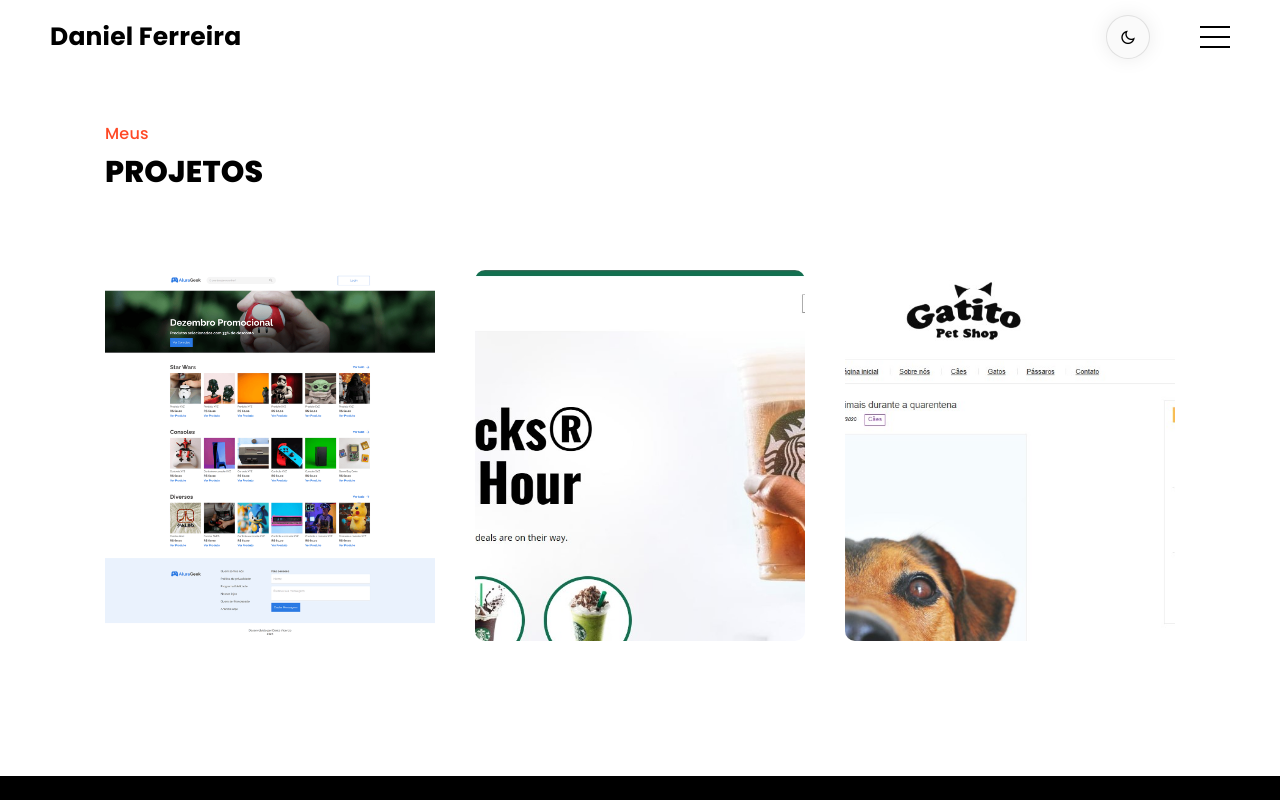
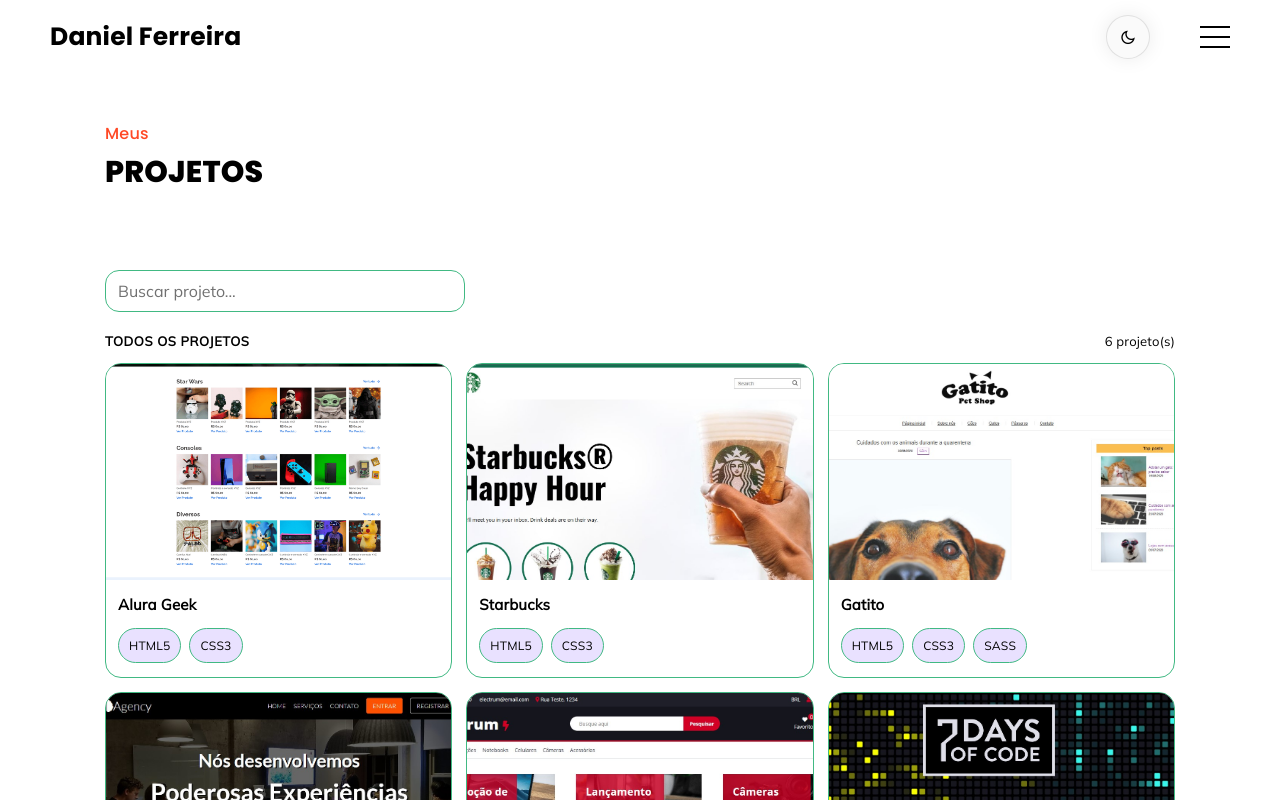
Before and after one commit to DanielFFerreira/daniel-portfolio, a Vue app: page /portfolio in a window 1280 px wide. Shown: the top 800 px of the page. Built offline with nearby package versions, Linux system fonts and the light colour scheme.

Commit message:
Adjusting website projects session

```diff
--- a/src/views/PortfolioView.vue
+++ b/src/views/PortfolioView.vue
@@ -5,72 +5,338 @@
         <p class="section-subtitle">Meus</p>
         <h2 class="h2 section-title">Projetos</h2>
 
-        <ul class="has-scrollbar">
-          <li v-for="item in items" :key="item.title" class="scrollbar-item">
-            <div class="card">
-              <figure class="card-banner img-holder" style="--width: 600; --height: 675;">
-                <img :src="item.image" width="600" height="675" loading="lazy" :alt="item.title" class="img-cover" />
-              </figure>
+        <!-- CONTROLES -->
+        <div class="portfolio-controls">
+          <label class="search">
+            <span class="sr-only">Buscar projetos</span>
+            <input v-model="q" type="search" placeholder="Buscar projeto..." />
+          </label>
 
-              <a :href="item.url" class="card-content" target="_blank">
-                <ion-icon name="arrow-forward-outline" aria-hidden="true"></ion-icon>
-                <h3 class="h3 card-title">{{ item.title }}</h3>
-                <p class="card-text">{{ item.source }}</p>
+          <!-- <select
+            v-model="activeTag"
+            class="select"
+            aria-label="Filtrar por tecnologia"
+          >
+            <option value="">Todas as tags</option>
+            <option v-for="t in allTags" :key="t" :value="t">{{ t }}</option>
+          </select> -->
+        </div>
+
+        <!-- TODOS (GRID) -->
+        <div class="portfolio-block">
+          <div class="portfolio-block-head">
+            <h3 class="portfolio-block-title">Todos os projetos</h3>
+            <span class="count">{{ filtered.length }} projeto(s)</span>
+          </div>
+
+          <ul class="portfolio-grid" aria-label="Lista de todos os projetos">
+            <li
+              v-for="item in filtered"
+              :key="item.title"
+              class="portfolio-grid-item"
+            >
+              <a
+                class="grid-card"
+                :href="item.url"
+                target="_blank"
+                rel="noreferrer"
+                :aria-label="`Abrir ${item.title}`"
+              >
+                <div class="grid-cover">
+                  <img :src="item.image" :alt="item.title" loading="lazy" />
+                </div>
+
+                <div class="grid-body">
+                  <h3 class="grid-title">{{ item.title }}</h3>
+                  <p v-if="item.source" class="grid-text">{{ item.source }}</p>
+
+                  <div class="chip-row">
+                    <span v-for="t in item.tags" :key="t" class="chip">{{
+                      t
+                    }}</span>
+                  </div>
+                </div>
               </a>
-            </div>
-          </li>
-        </ul>
+            </li>
+          </ul>
+
+          <p v-if="!filtered.length" class="empty">
+            Nenhum projeto encontrado. Tenta outra busca ou remove o filtro.
+          </p>
+        </div>
       </div>
     </section>
   </article>
 </template>
 
 <script setup lang="ts">
-import p1 from '../assets/images/projetos/projeto1.png'
-import p2 from '../assets/images/projetos/starbucks.jpg'
-import p3 from '../assets/images/projetos/gatito.jpg'
-import p4 from '../assets/images/projetos/agency.jpg'
-import p5 from '../assets/images/projetos/electrum.jpg'
-import p6 from '../assets/images/projetos/7DyasOfCodeAlura.jpg'
+import { computed, ref } from "vue";
 
-type Item = { title: string; source: string; image: string, url: string }
+import p1 from "../assets/images/projetos/projeto1.png";
+import p2 from "../assets/images/projetos/starbucks.jpg";
+import p3 from "../assets/images/projetos/gatito.jpg";
+import p4 from "../assets/images/projetos/agency.jpg";
+import p5 from "../assets/images/projetos/electrum.jpg";
+import p6 from "../assets/images/projetos/7DyasOfCodeAlura.jpg";
 
-const items: Item[] = [
+type Project = {
+  title: string;
+  source: string;
+  image: string;
+  url: string;
+  tags: string[];
+  featured?: boolean;
+};
+
+const projects: Project[] = [
   {
-    title: 'Alura Geek',
-    source: '',
+    title: "Alura Geek",
+    source: "",
     image: p1,
-    url: 'https://alura-geek-theta.vercel.app/'
+    url: "https://alura-geek-theta.vercel.app/",
+    tags: ["HTML5", "CSS3"],
+    featured: true,
   },
   {
-    title: 'Starbucks',
-    source: '',
+    title: "Starbucks",
+    source: "",
     image: p2,
-    url: 'https://starbucks-chi.vercel.app/'
+    url: "https://starbucks-chi.vercel.app/",
+    tags: ["HTML5", "CSS3"],
+    featured: true,
   },
   {
-    title: 'Gatito',
-    source: '',
+    title: "Gatito",
+    source: "",
     image: p3,
-    url: 'https://projeto-sass-alura.vercel.app/'
+    url: "https://projeto-sass-alura.vercel.app/",
+    tags: ["HTML5", "CSS3", "SASS"],
+    featured: true,
   },
   {
-    title: 'Agency',
-    source: '',
+    title: "Agency",
+    source: "",
     image: p4,
-    url: 'https://agency-ecru.vercel.app/'
+    url: "https://agency-ecru.vercel.app/",
+    tags: ["HTML5", "CSS3", "SASS"],
   },
   {
-    title: 'Electrum',
-    source: '',
+    title: "Electrum",
+    source: "",
     image: p5,
-    url: 'https://electrum.vercel.app/'
+    url: "https://electrum.vercel.app/",
+    tags: ["HTML5", "CSS3", "SASS"],
   },
   {
-    title: 'Alura 7 days code',
-    source: '',
+    title: "Alura 7 days code",
+    source: "",
     image: p6,
-    url: 'https://alura-7dayscode.vercel.app/'
+    url: "https://alura-7dayscode.vercel.app",
+    tags: ["HTML5", "CSS3", "JAVASCRIPT"],
+  },
+];
+
+const q = ref("");
+const activeTag = ref("");
+
+const featured = computed(() => projects.filter((p) => p.featured));
+
+const allTags = computed(() => {
+  const set = new Set<string>();
+  projects.forEach((p) => p.tags.forEach((t) => set.add(t)));
+  return Array.from(set).sort((a, b) => a.localeCompare(b));
+});
+
+const filtered = computed(() => {
+  const query = q.value.trim().toLowerCase();
+
+  return projects.filter((p) => {
+    const matchesQuery =
+      !query ||
+      p.title.toLowerCase().includes(query) ||
+      p.source.toLowerCase().includes(query) ||
+      p.tags.some((t) => t.toLowerCase().includes(query));
+
+    const matchesTag = !activeTag.value || p.tags.includes(activeTag.value);
+    return matchesQuery && matchesTag;
+  });
+});
+</script>
+
+<style scoped lang="scss">
+/* CONTROLES */
+.portfolio-controls {
+  margin-top: 14px;
+  display: flex;
+  gap: 12px;
+  flex-wrap: wrap;
+  align-items: center;
+}
+.search input {
+  height: 42px;
+  width: min(360px, 86vw);
+  padding: 0 12px;
+  border-radius: 14px;
+  // background: rgba(255, 255, 255, 0.06);
+  background-color: transparent;
+  border: 1px solid var(--theme-color-vue);
+  color: var(--black);
+  outline: none;
+}
+.select {
+  height: 42px;
+  padding: 0 12px;
+  border-radius: 14px;
+  background: rgba(255, 255, 255, 0.06);
+  border: 1px solid var(--theme-color-vue);
+  color: var(--black);
+  outline: none;
+}
+
+/* BLOCOS */
+.portfolio-block {
+  margin-top: 18px;
+}
+.portfolio-block-head {
+  display: flex;
+  align-items: center;
+  justify-content: space-between;
+  gap: 12px;
+  margin-bottom: 10px;
+}
+.portfolio-block-title {
+  margin: 0;
+  font-size: 13px;
+  letter-spacing: 0.6px;
+  text-transform: uppercase;
+  color: var(--black);
+}
+.count {
+  color: var(--black);
+  font-size: 13px;
+}
+.hint {
+  margin-top: 8px;
+  font-size: 12px;
+  color: var(--black);
+}
+
+/* NAV */
+.nav {
+  display: flex;
+  gap: 10px;
+}
+.nav-btn {
+  width: 40px;
+  height: 40px;
+  border-radius: 14px;
+  background: transparent;
+  border: 1px solid var(--theme-color-vue);
+  color: #fff;
+  cursor: pointer;
+  font-size: 22px;
+  line-height: 1;
+}
+
+/* CHIPS */
+.chip-row {
+  display: flex;
+  flex-wrap: wrap;
+  gap: 8px;
+  margin-top: 10px;
+}
+.chip {
+  font-size: 12px;
+  padding: 6px 10px;
+  border-radius: 999px;
+  background: rgba(120, 70, 255, 0.16);
+  border: 1px solid var(--theme-color-vue);
+  color: var(--black);
+}
+
+/* GRID */
+.portfolio-grid {
+  display: grid;
+  grid-template-columns: repeat(3, minmax(0, 1fr));
+  gap: 14px;
+}
+@media (max-width: 1100px) {
+  .portfolio-grid {
+    grid-template-columns: repeat(2, minmax(0, 1fr));
   }
-]
-</script>
+}
+@media (max-width: 680px) {
+  .portfolio-grid {
+    grid-template-columns: 1fr;
+  }
+}
+
+.grid-card {
+  display: block;
+  border-radius: 16px;
+  overflow: hidden;
+  text-decoration: none;
+  background: rgba(255, 255, 255, 0.04);
+  border: 1px solid var(--theme-color-vue);
+  transition:
+    transform 0.18s ease,
+    border-color 0.18s ease,
+    background 0.18s ease;
+  &:hover,
+  &:focus-visible {
+    transform: translateY(-2px);
+    border: 1px solid var(--theme-color-vue);
+    background: rgba(255, 255, 255, 0.06);
+    outline: none;
+  }
+}
+.grid-cover {
+  aspect-ratio: 16/10;
+  background: rgba(0, 0, 0, 0.18);
+  img {
+    width: 100%;
+    height: 100%;
+    object-fit: cover;
+    display: block;
+    transform: scale(1);
+    transition: transform 0.35s ease;
+  }
+}
+.grid-card:hover .grid-cover img {
+  transform: scale(1.03);
+}
+
+.grid-body {
+  padding: 12px 12px 14px;
+}
+.grid-title {
+  margin: 0;
+  font-size: 15px;
+  font-weight: 900;
+  color: var(--black);
+}
+.grid-text {
+  margin: 6px 0 0;
+  font-size: 13px;
+  color: var(--black);
+}
+
+.empty {
+  margin-top: 12px;
+  color: var(--black);
+  font-size: 13px;
+}
+
+/* acessibilidade */
+.sr-only {
+  position: absolute;
+  width: 1px;
+  height: 1px;
+  padding: 0;
+  margin: -1px;
+  overflow: hidden;
+  clip: rect(0, 0, 0, 0);
+  white-space: nowrap;
+  border: 0;
+}
+</style>
```
Also changed, not shown: src/views/PortfolioView--bkp1.vue (added, +76 -0 lines).
